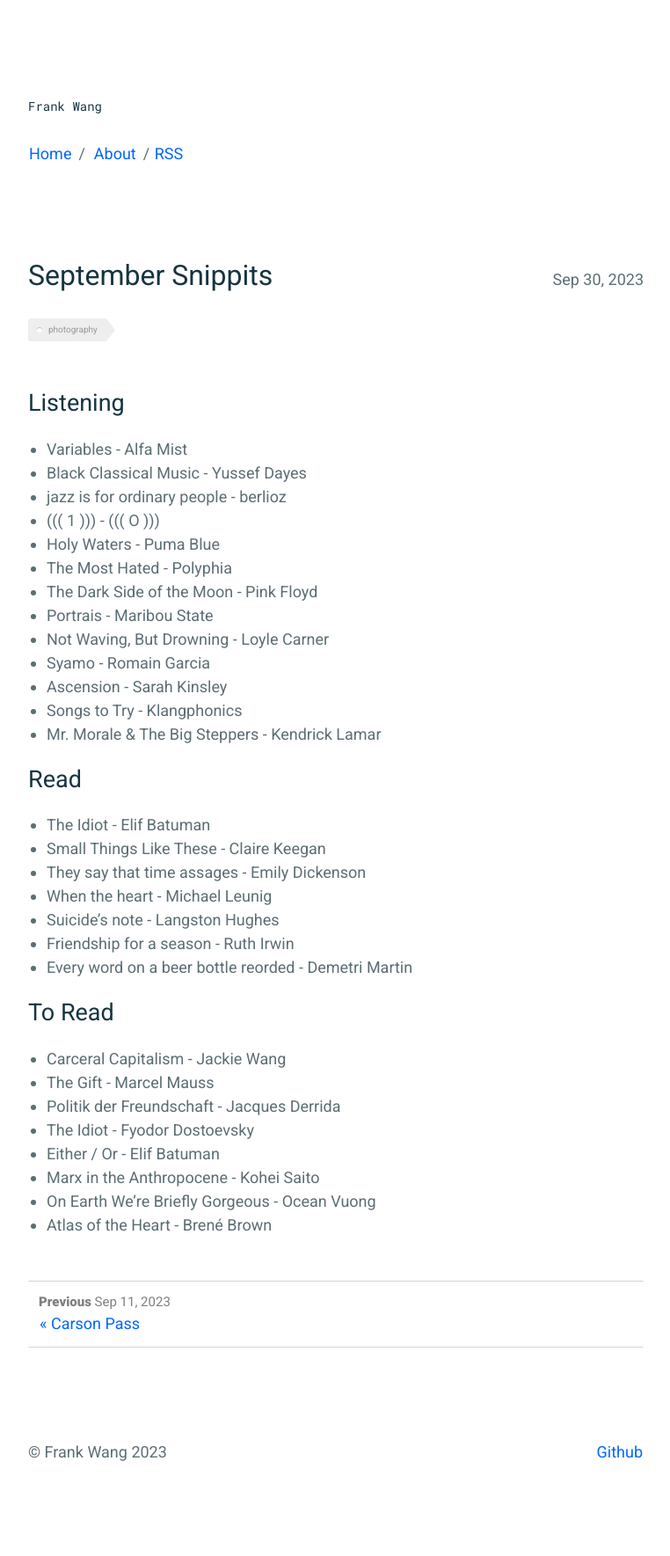
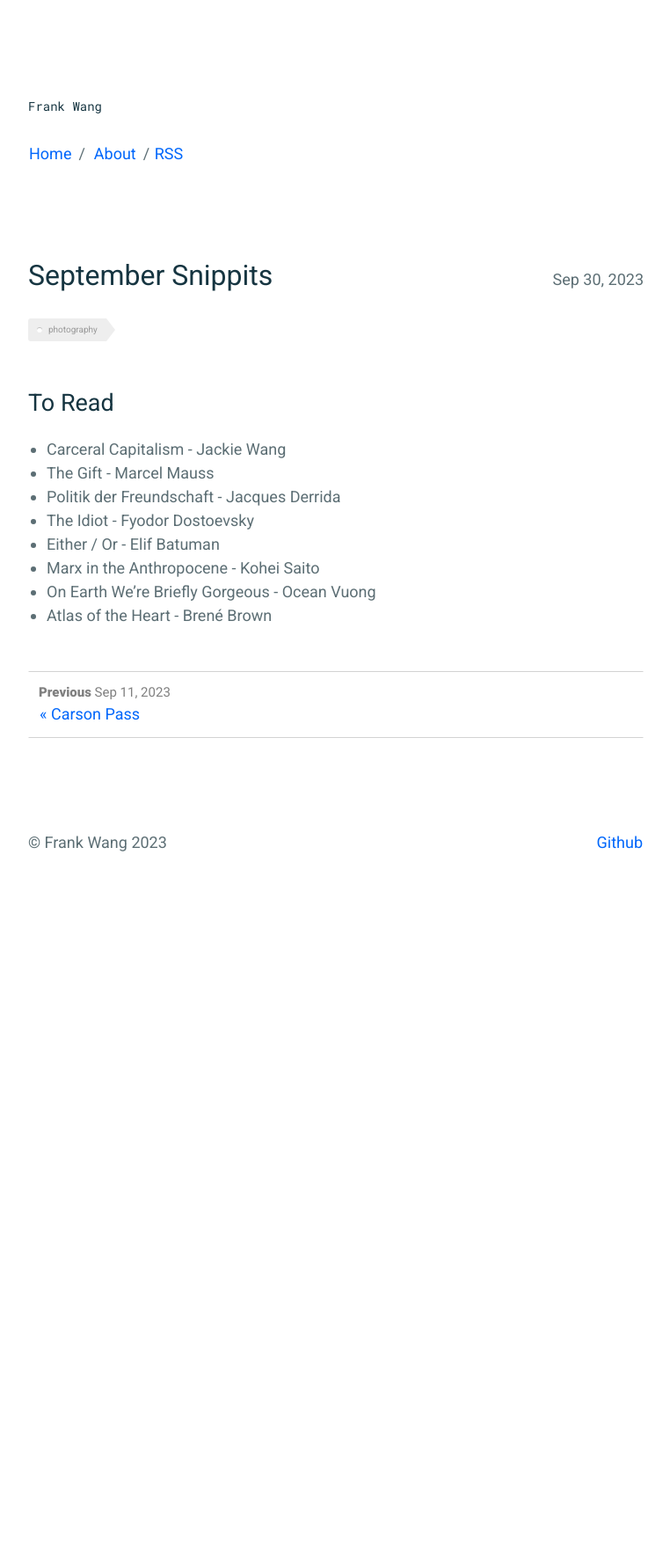
Before and after one commit to frankwang95/frankwang95.github.io, a Jekyll site: the page built from _posts/2023-09-30-september-snippits.md, in a window 1280 px wide. Shown: the whole page at 88% size, without its empty margins (258-1020 px from the left). Built offline with Jekyll 4.4.1, drawn with Linux system fonts in a browser that asks for light colours; after the commit the page ends 1076 px from its top, so only the background shows below that.

Commit message:
Shortening test

```diff
--- a/_posts/2023-09-30-september-snippits.md
+++ b/_posts/2023-09-30-september-snippits.md
@@ -4,50 +4,6 @@ title: "September Snippits"
 date: 2023-09-30
 tags: photography
 ---
-
-# Listening
-
-* Variables - Alfa Mist
-
-* Black Classical Music - Yussef Dayes
-
-* jazz is for ordinary people - berlioz
-
-* ((( 1 ))) - ((( O )))
-
-* Holy Waters - Puma Blue
-
-* The Most Hated - Polyphia
-
-* The Dark Side of the Moon - Pink Floyd
-
-* Portrais - Maribou State
-
-* Not Waving, But Drowning - Loyle Carner
-
-* Syamo - Romain Garcia
-
-* Ascension - Sarah Kinsley
-
-* Songs to Try - Klangphonics
-
-* Mr. Morale & The Big Steppers - Kendrick Lamar
-
-# Read
-
-* The Idiot - Elif Batuman
-
-* Small Things Like These - Claire Keegan
-
-* They say that time assages - Emily Dickenson
-
-* When the heart - Michael Leunig
-
-* Suicide's note - Langston Hughes
-
-* Friendship for a season - Ruth Irwin
-
-* Every word on a beer bottle reorded - Demetri Martin
 
 # To Read
 
```
